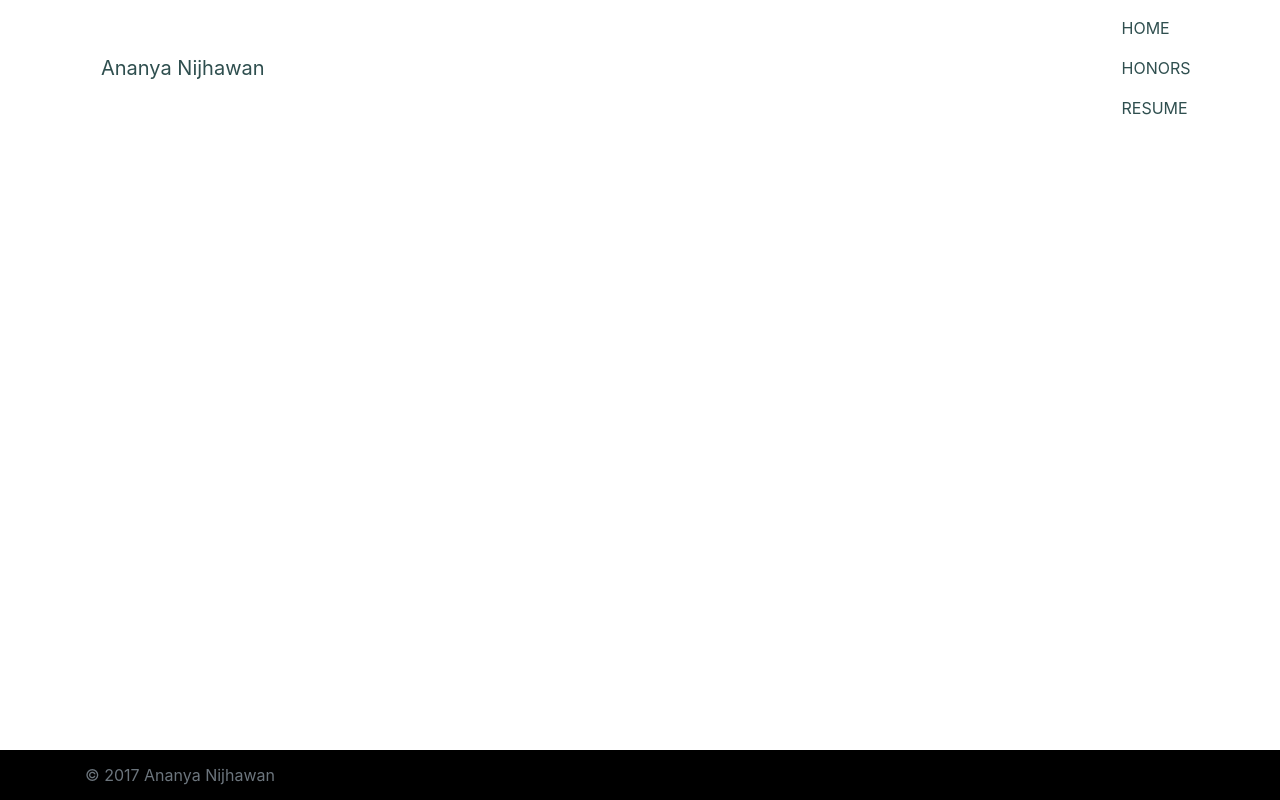
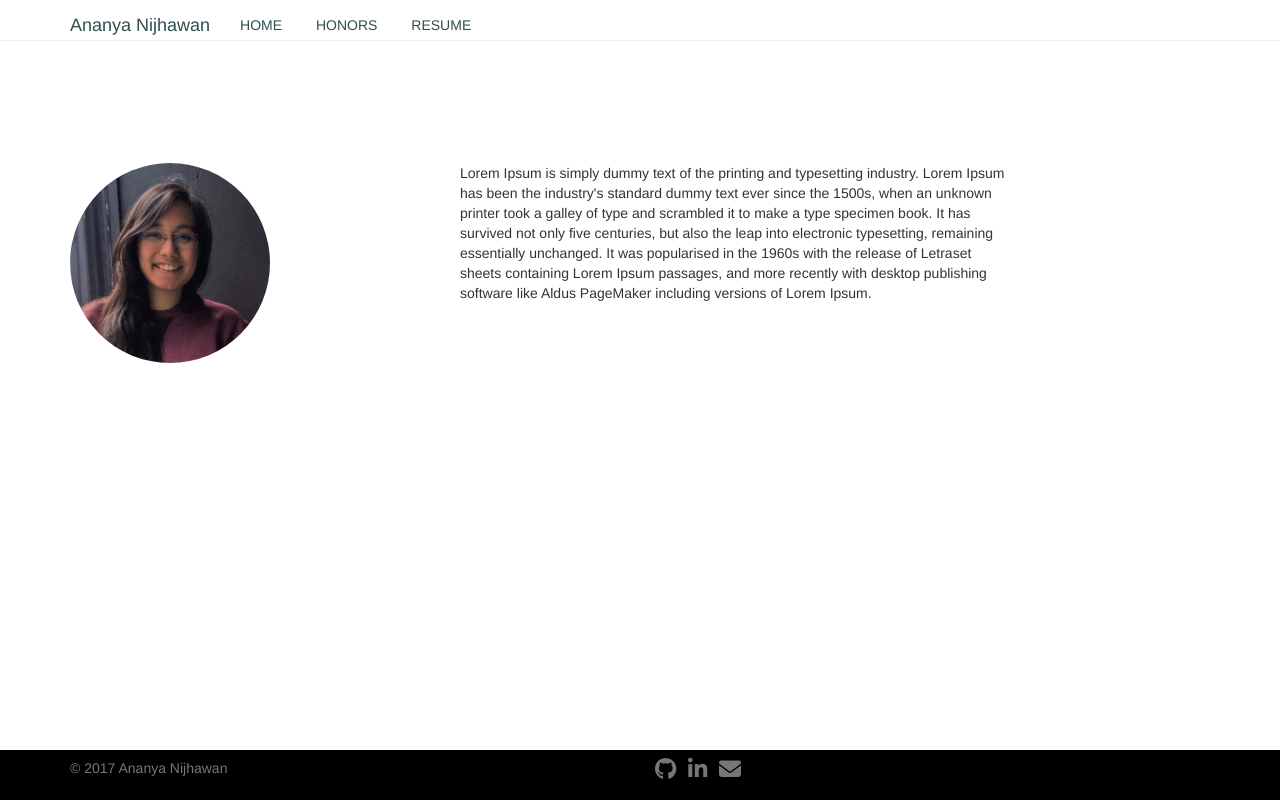
Before and after one commit to Rishabhravindra/ananyanijhawan.github.io, a plain HTML site: page index.html in a window 1280 px wide. Drawn offline with nearby package versions, Linux system fonts and the light colour scheme.

Commit message:
Fixed footer, added photo

```diff
--- a/index.html
+++ b/index.html
@@ -35,7 +35,7 @@
             <a class="nav-link" href="http://ananyanijhawan.weebly.com" target="_blank">HONORS&nbsp;</a>
           </li>
           <li class="nav-item">
-            <a class="nav-link" href="Resume-AnanyaNijhawan.pdf">RESUME&nbsp;</a>
+            <a class="nav-link" href="Resume-AnanyaNijhawan.pdf" target="_blank">RESUME&nbsp;</a>
           </li>
         </ul>
 
@@ -54,11 +54,36 @@
       </div>
     </nav>
     <!-- /navbar -->
+    <p class="pb-1"><br></p>
+    <hr class="text-muted">
+
+    <div class="container" style="padding-top: 8%; height: 70vh;">
+      <div class="row">
+        <div class="col-xs-4">
+            <img src="ananya-dp-round.jpg" alt="Ananya Nijhawan" style="border-radius: 50%; height: 200px; width: auto;" class="float-sm-right">
+        </div>
+        <div class="col-xs-6">
+          Lorem Ipsum is simply dummy text of the printing and typesetting industry. Lorem Ipsum has been the industry's standard dummy text ever since the 1500s, when an unknown printer took a galley of type and scrambled it to make a type specimen book. It has survived not only five centuries, but also the leap into electronic typesetting, remaining essentially unchanged. It was popularised in the 1960s with the release of Letraset sheets containing Lorem Ipsum passages, and more recently with desktop publishing software like Aldus PageMaker including versions of Lorem Ipsum.
+        </div>
+      </div>
+    </div>
+
 
     <!-- footer -->
     <footer class="footer">
       <div class="container py-0">
-        <p class="text-muted py-0">&copy; 2017 Ananya Nijhawan</p>
+        <div class="row text-muted px-0" style="padding-top: 0.75rem;">
+        <div class="col-xs-6" style="font-size: 14px;">
+          &copy; 2017 Ananya Nijhawan
+        </div>
+        <div class="col-xs-6">
+          <div class="float-sm-right">
+            <a href="https://github.com/ananyanijhawan" target="_blank" class="text-muted"><i class="fa fa-github" aria-hidden="true" style="font-size: 22px;"></i></a>&nbsp;&nbsp;
+            <a href="https://www.linkedin.com/in/ananyanijhawan/" target="_blank" class="text-muted"><i class="fa fa-linkedin" aria-hidden="true" style="font-size: 22px;"></i></a>&nbsp;&nbsp;
+            <a href="mailto:ananya.nijhawan@gmail.com" target="_blank" class="text-muted"><i class="fa fa-envelope fa-2x" aria-hidden="true" style="font-size: 22px;"></i></a>&nbsp;
+          </div>
+        </div>
+      </div>
       </div>
     </footer>
     <!-- /footer -->
--- a/sticky-footer-navbar.css
+++ b/sticky-footer-navbar.css
@@ -1,17 +1,14 @@
 html {
-  position: relative;
-  min-height: 100%;
+    position: relative;
+    min-height: 100%;
 }
 body {
-  /* Margin bottom by footer height */
-  margin-bottom: 30px;
+    margin: 0 0 50px; /* bottom = footer height */
 }
-.footer {
-  position: absolute;
-  bottom: 0;
-  width: 100%;
-  /* Set the fixed height of the footer here */
-  height: 50px;
-  line-height: 50px; /* Vertically center the text there */
-  background-color: #f5f5f5;
+footer {
+    position: absolute;
+    left: 0;
+    bottom: 0;
+    height: 50px;
+    width: 100%;
 }
```
Also changed, not shown: ananya-dp-round.jpg (added).
